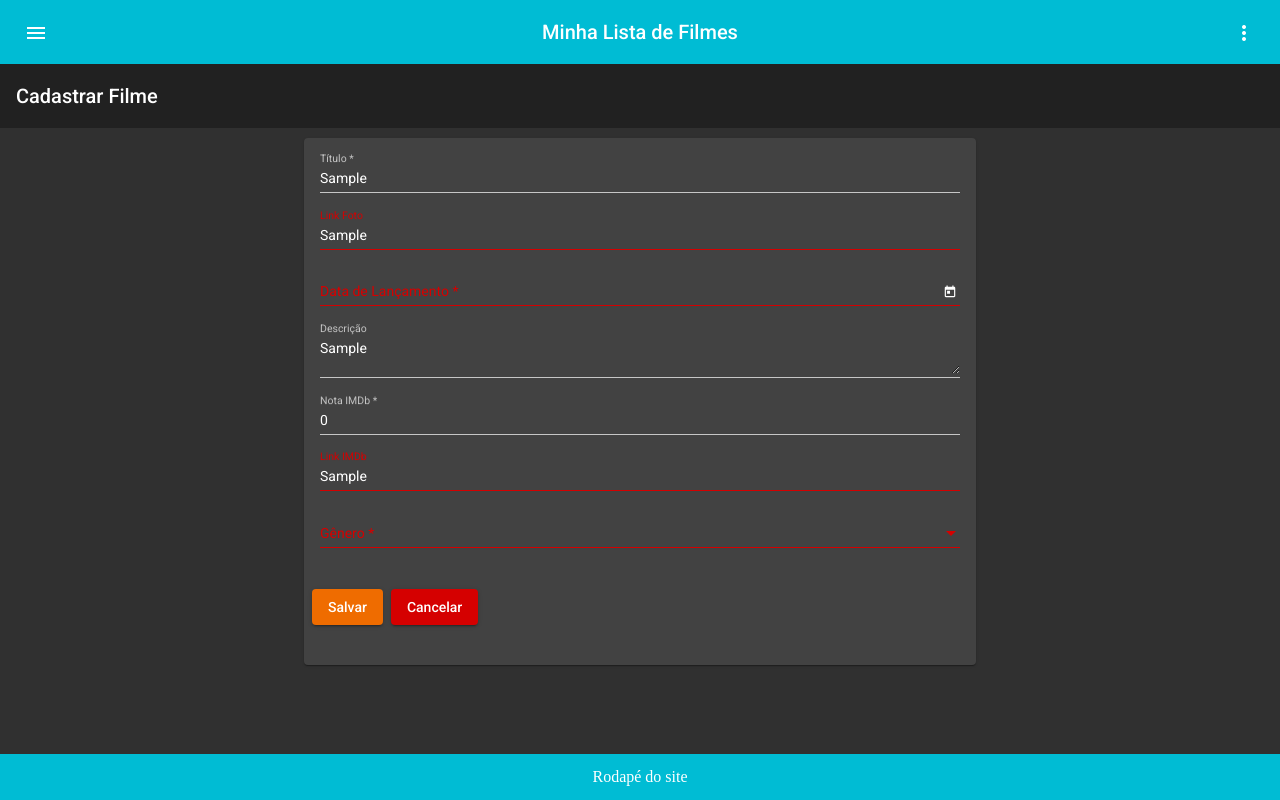
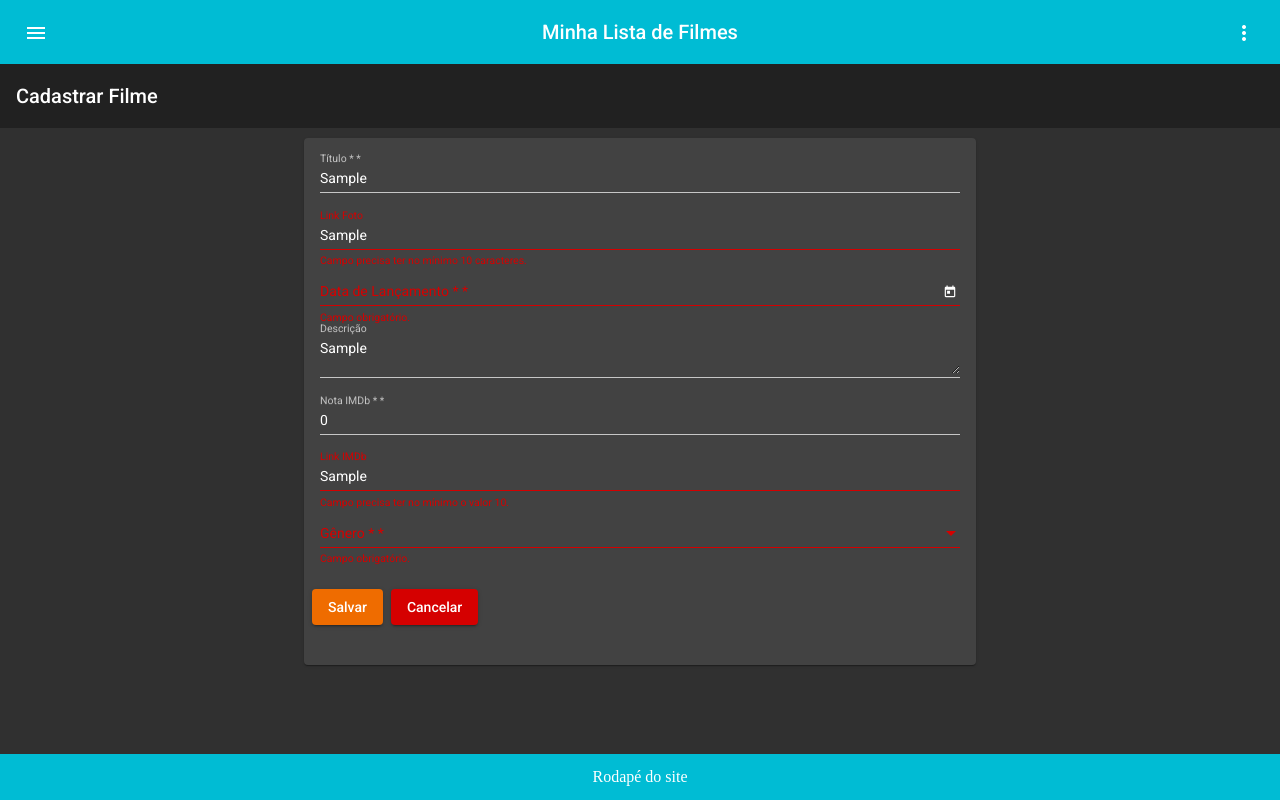
Before and after one commit to claudioniz/angular-8-tecnicas-avancadas, an Angular app: page /filmes/cadastro in a window 1280 px wide. Both pictures are taken after typing "Sample", "Sample", "Sample", "Sample" into the empty fields and a click on the button "Salvar". Built offline with nearby package versions, Linux system fonts and the light colour scheme.

Commit message:
Inclusão das mensagens de validações.

```diff
--- a/src/app/filmes/cadastro-filmes/cadastro-filmes.component.html
+++ b/src/app/filmes/cadastro-filmes/cadastro-filmes.component.html
@@ -4,14 +4,25 @@
     <form [formGroup]="cadastro" (ngSubmit)="salvar()" (ngReset)="reiniciarForm()">
       <mat-card-content>
         <mat-form-field class="full-width">
-          <input matInput placeholder="Título" name="titulo" formControlName="titulo">
+          <input matInput placeholder="Título *" name="titulo" formControlName="titulo">
+          <mat-error *ngIf="(cadastro.touched || cadastro.dirty) && f.titulo.errors && f.titulo.errors.required">Campo
+            obrigatório.</mat-error>
+          <mat-error *ngIf="(cadastro.touched || cadastro.dirty) && f.titulo.errors && f.titulo.errors.minlength">Campo
+            precisa ter no mínimo 2 caracteres.</mat-error>
+          <mat-error *ngIf="(cadastro.touched || cadastro.dirty) && f.titulo.errors && f.titulo.errors.maxlength">Campo
+            pode ter no máximo 256 caracteres.</mat-error>
         </mat-form-field>
         <mat-form-field class="full-width">
           <input matInput placeholder="Link Foto" name="urlFoto" formControlName="urlFoto">
+          <mat-error *ngIf="(cadastro.touched || cadastro.dirty) && f.urlFoto.errors && f.urlFoto.errors.minlength">
+            Campo precisa ter no mínimo 10 caracteres.</mat-error>
         </mat-form-field>
         <mat-form-field class="full-width">
-          <input matInput readonly [matDatepicker]="picker" placeholder="Data de Lançamento" name="dtLancamento"
+          <input matInput readonly [matDatepicker]="picker" placeholder="Data de Lançamento *" name="dtLancamento"
             formControlName="dtLancamento" (click)="picker.open()">
+          <mat-error
+            *ngIf="(cadastro.touched || cadastro.dirty) && f.dtLancamento.errors && f.dtLancamento.errors.required">
+            Campo obrigatório.</mat-error>
           <mat-datepicker-toggle matSuffix [for]="picker"></mat-datepicker-toggle>
           <mat-datepicker #picker></mat-datepicker>
         </mat-form-field>
@@ -19,20 +30,30 @@
           <textarea matInput placeholder="Descrição" name="descricao" formControlName="descricao"></textarea>
         </mat-form-field>
         <mat-form-field class="full-width">
-          <input matInput type="number" min="0" max="10" step="0.1" placeholder="Nota IMDb" name="nota"
+          <input matInput type="number" min="0" max="10" step="0.1" placeholder="Nota IMDb *" name="nota"
             formControlName="nota">
+            <mat-error *ngIf="(cadastro.touched || cadastro.dirty) && f.nota.errors && f.nota.errors.required">Campo
+              obrigatório.</mat-error>
+            <mat-error *ngIf="(cadastro.touched || cadastro.dirty) && f.nota.errors && f.nota.errors.min">Campo
+              precisa ter no mínimo o valor 0.</mat-error>
+            <mat-error *ngIf="(cadastro.touched || cadastro.dirty) && f.nota.errors && f.nota.errors.max">Campo
+              pode ter no máximo 10 caracteres.</mat-error>
         </mat-form-field>
         <mat-form-field class="full-width">
           <input matInput placeholder="Link IMDb" name="urlIMDB" formControlName="urlIMDB">
+          <mat-error *ngIf="(cadastro.touched || cadastro.dirty) && f.urlIMDB.errors && f.urlIMDB.errors.minlength">Campo
+            precisa ter no mínimo o valor 10.</mat-error>
         </mat-form-field>
         <mat-form-field class="full-width">
-          <mat-select placeholder="Gênero" formControlName="genero">
+          <mat-select placeholder="Gênero *" formControlName="genero">
             <mat-option value="Ação">Açao</mat-option>
             <mat-option value="Aventura">Aventura</mat-option>
             <mat-option value="Ficção Científica">Ficção Científica</mat-option>
             <mat-option value="Romance">Romance</mat-option>
             <mat-option value="Terror">Terror</mat-option>
           </mat-select>
+          <mat-error *ngIf="(cadastro.touched || cadastro.dirty) && f.genero.errors && f.genero.errors.required">Campo
+            obrigatório.</mat-error>
         </mat-form-field>
       </mat-card-content>
       <mat-card-actions>
--- a/src/app/filmes/cadastro-filmes/cadastro-filmes.component.ts
+++ b/src/app/filmes/cadastro-filmes/cadastro-filmes.component.ts
@@ -11,6 +11,10 @@ export class CadastroFilmesComponent implements OnInit {
   cadastro: FormGroup;
 
   constructor(private fb: FormBuilder) { }
+
+  get f() {
+    return this.cadastro.controls;
+  }
 
   ngOnInit() {
 
@@ -26,16 +30,17 @@ export class CadastroFilmesComponent implements OnInit {
 
   }
 
-  salvar(): void{
-    if(this.cadastro.invalid){
+  salvar(): void {
+    this.cadastro.markAllAsTouched();
+    if (this.cadastro.invalid) {
       return;
     }
 
-    alert('registro salvo com sucesso' + JSON.stringify(this.cadastro.value, null,4));
+    alert('registro salvo com sucesso' + JSON.stringify(this.cadastro.value, null, 4));
 
   }
 
-  reiniciarForm(): void{
+  reiniciarForm(): void {
     this.cadastro.reset();
   }
 }
```
